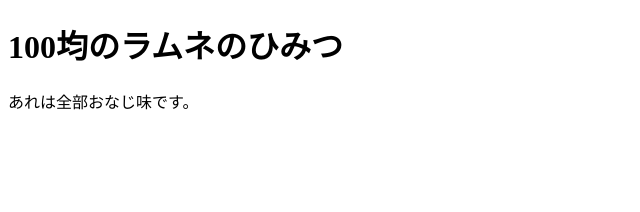
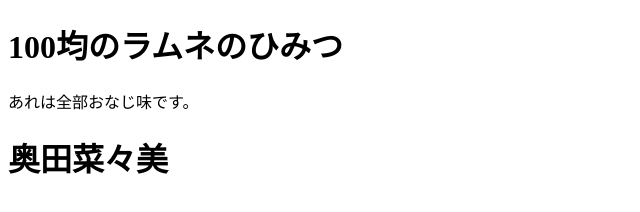
Before and after one commit to maerin1109/portfolio, a plain HTML site: page index.html in a window 1280 px wide. Shown: the whole page, without its empty margins (0-640 px from the left). Drawn offline with Linux system fonts and the light colour scheme.

Commit message:
Add heading for 奥田菜々美

```diff
--- a/index.html
+++ b/index.html
@@ -8,5 +8,6 @@
 <body>
     <h1>100均のラムネのひみつ</h1>
     <p>あれは全部おなじ味です。</p>
+    <h1>奥田菜々美</h1>
 </body>
 </html>
```
